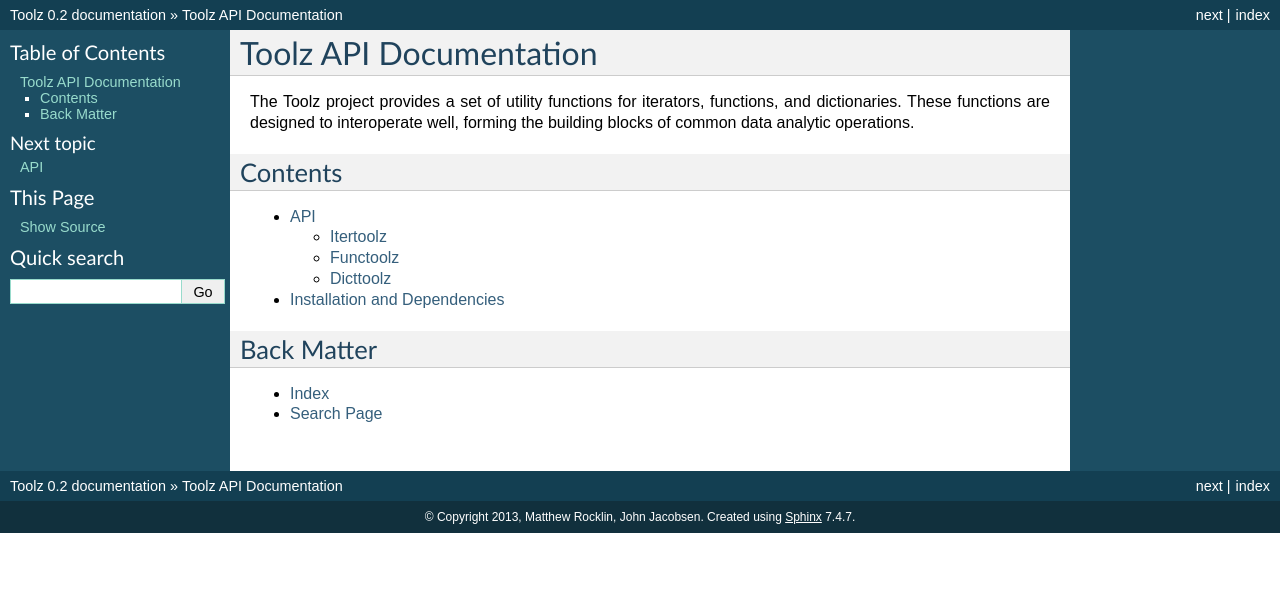
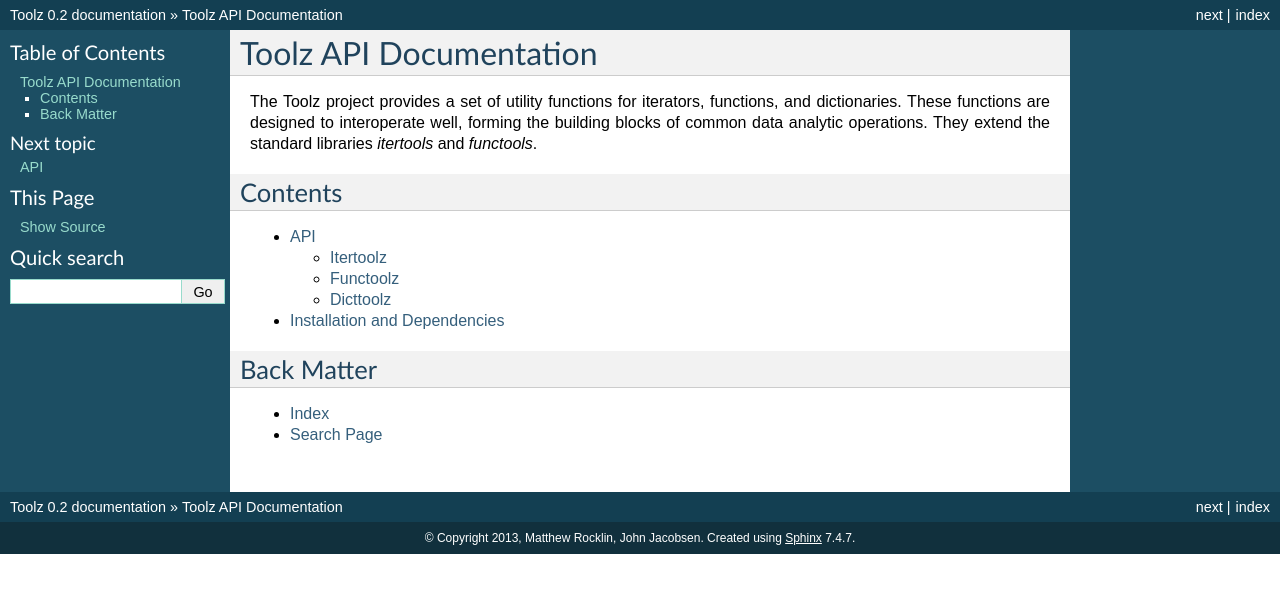
Before and after one commit to pytoolz/toolz, a Sphinx documentation site: the page built from doc/source/index.rst, in a window 1280 px wide. Shown: the top 593 px of the page. Built offline with Sphinx 7.4.7, drawn with Linux system fonts in a browser that asks for light colours.

Commit message:
mention itertools/functools in introduction

```diff
--- a/doc/source/index.rst
+++ b/doc/source/index.rst
@@ -8,7 +8,8 @@
 
 The Toolz project provides a set of utility functions for iterators, functions,
 and dictionaries.  These functions are designed to interoperate well, forming
-the building blocks of common data analytic operations.
+the building blocks of common data analytic operations.  They extend the
+standard libraries `itertools` and `functools`.
 
 
 Contents
```
